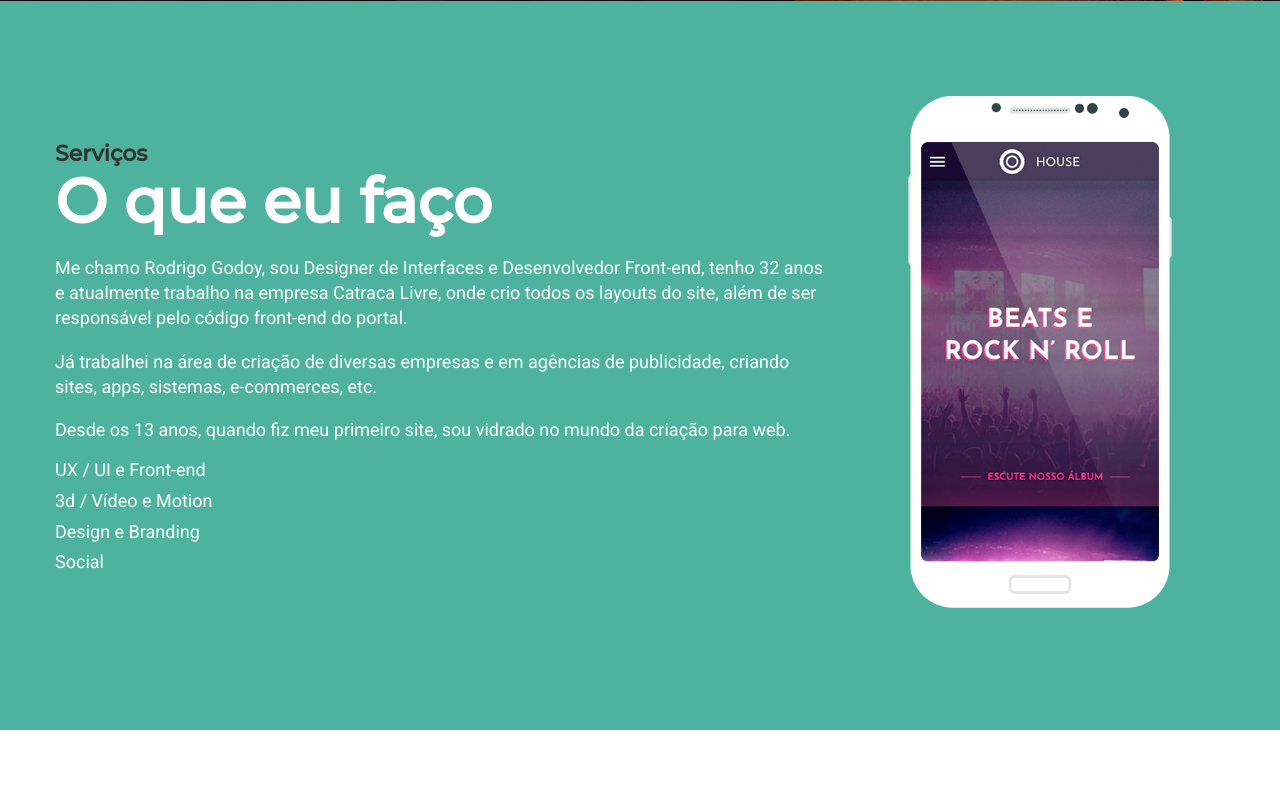
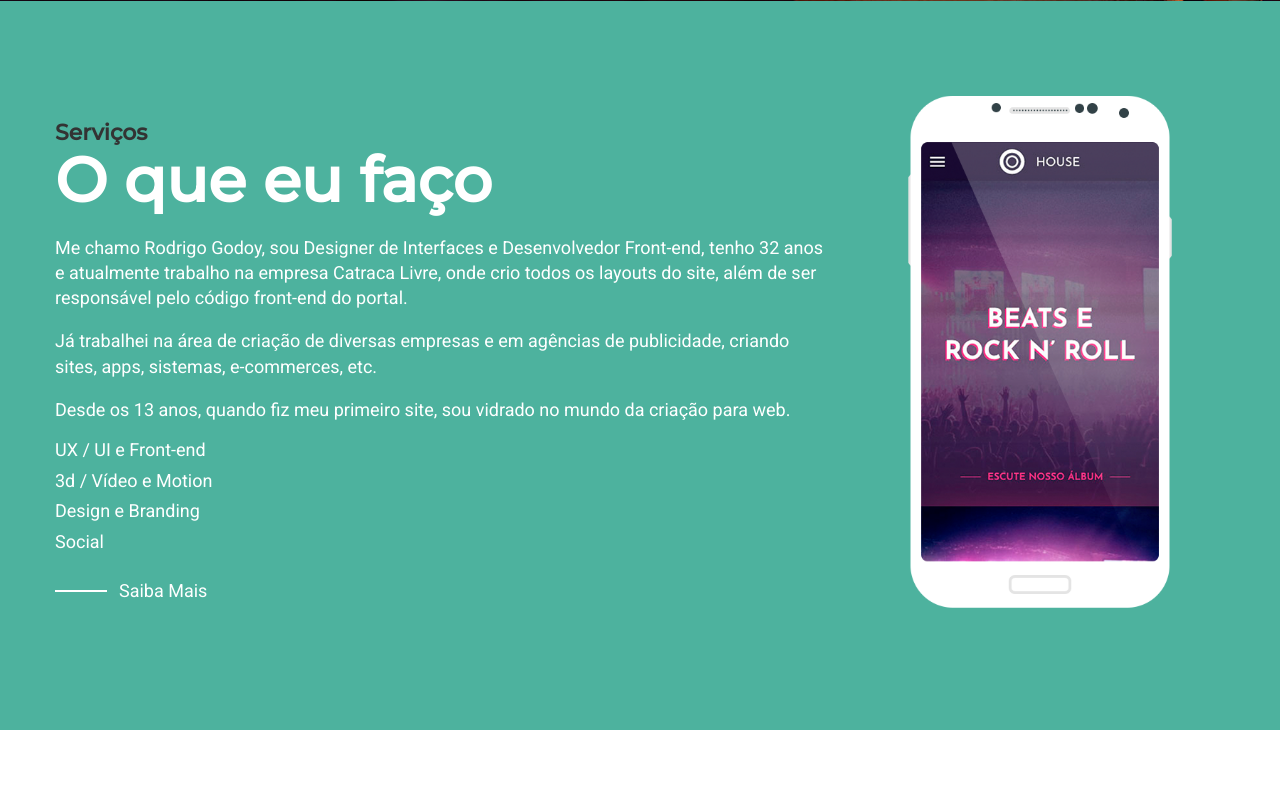
Before and after one commit to rodrigopulse/temaportfolio, a WordPress theme: template page-pagina-inicial.php in a window 1280 px wide. Shown: the part 601-1389 px from the top of the page. Run offline with PHP 8.4 and a stand-in for WordPress, Linux system fonts and the light colour scheme; the site name, menu and one post (Sample post) are stand-ins, and other content is empty; some libraries are stand-ins or nearby versions.

Commit message:
botão mais no sobre

```diff
--- a/page-pagina-inicial.php
+++ b/page-pagina-inicial.php
@@ -36,6 +36,10 @@
                 <li>Design e Branding</li>
                 <li>Social</li>
             </ul>
+            <a class="botao-padrao botao-padrao--branco" href="http://rodrigogodoy.com.br/sobre">
+                <div class="botao-padrao__risca"></div>
+                Saiba Mais
+            </a>
         </div>
         <div class="col-md-4 col-sm-12">
             <img src="<?php bloginfo( 'template_url' ); ?>/assets/imagens/mockup-servicos.png" alt="Serviços">
```
